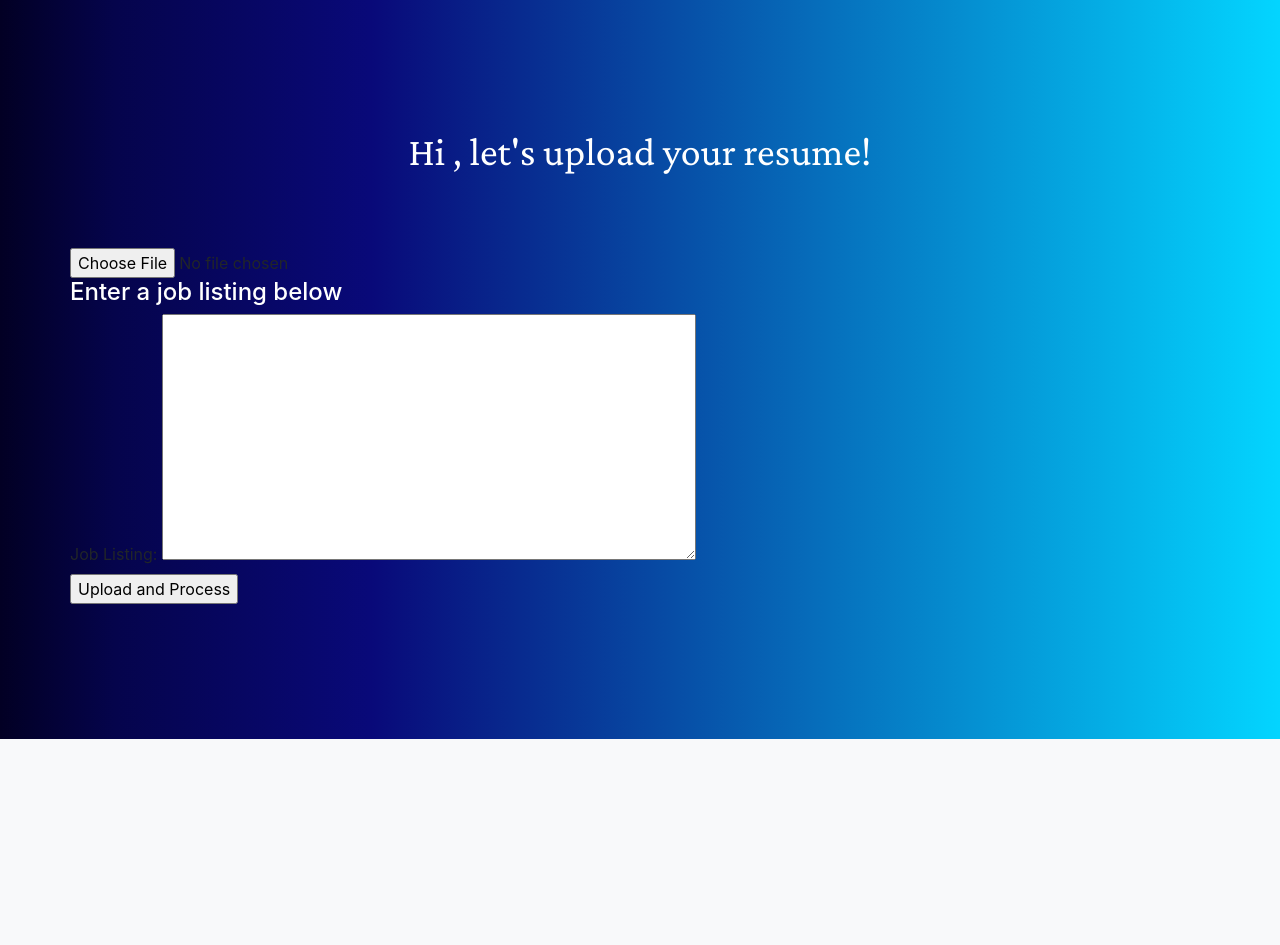
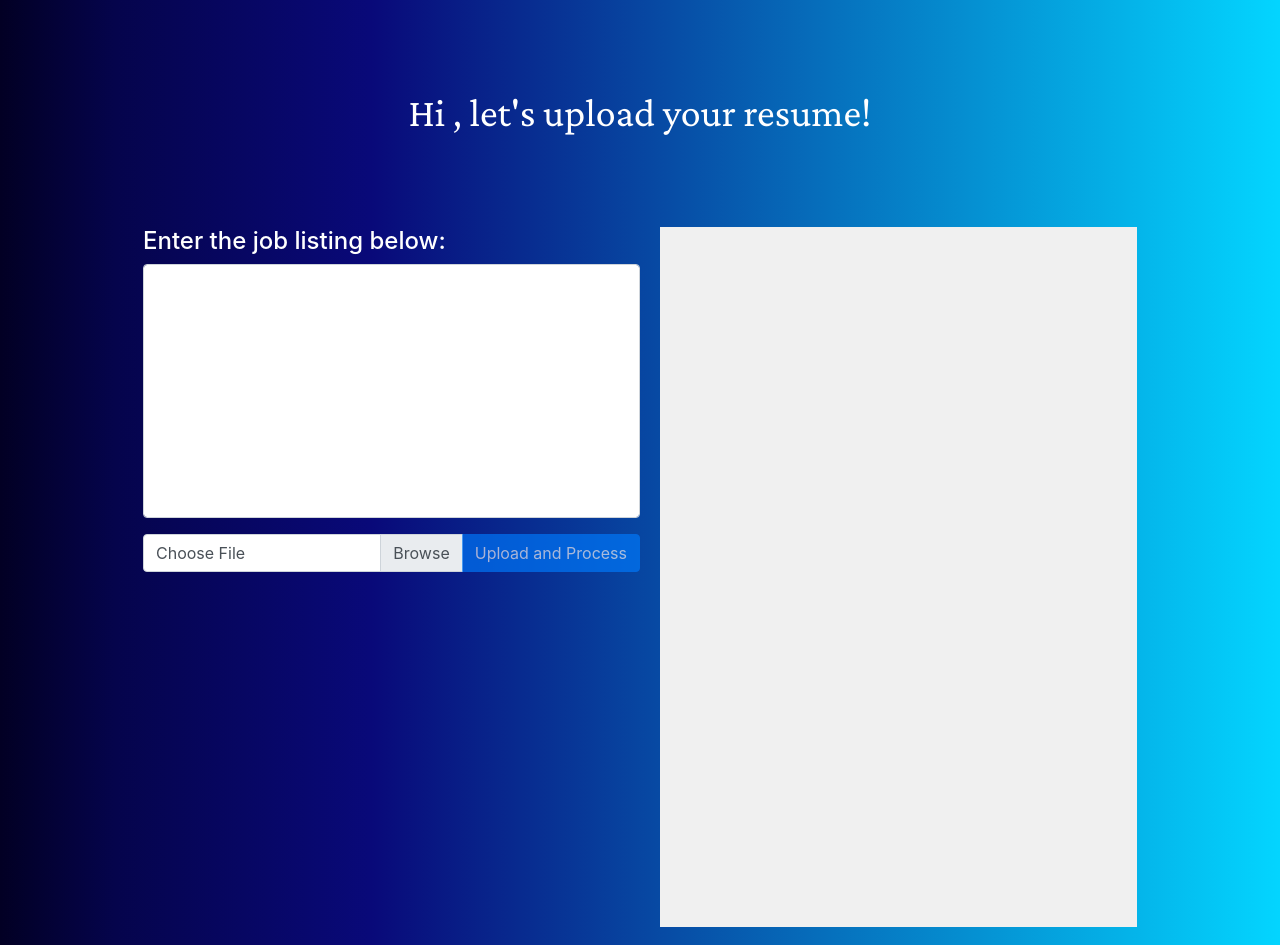
Before and after one commit to KRanpura/ResumeReviser, a Python web app: template flask/templates/mainpage.html in a window 1280 px wide. Shown: the part 61-1006 px from the top of the page. Before the commit the page ends 800 px from the top, so only its background shows below. Run offline with Jinja, Linux system fonts and the light colour scheme; the template is opened without the code that fills it, so the values that code supplies are empty; some libraries are stand-ins or nearby versions.

Commit message:
amend mainpage.html desgin

```diff
--- a/flask/templates/mainpage.html
+++ b/flask/templates/mainpage.html
@@ -5,7 +5,7 @@
     <meta name="viewport" content="width=device-width, initial-scale=1.0">
     <link rel="stylesheet" href="{{ url_for('static', filename='css/index.css') }}">
     <link rel="stylesheet" href="https://stackpath.bootstrapcdn.com/bootstrap/4.3.1/css/bootstrap.min.css">
-
+    <script src="https://code.jquery.com/jquery-3.6.4.min.js"></script>
     <title>Resume</title>
 </head>
 <style>
@@ -15,19 +15,71 @@
     }
     .container {
         padding-top: 5%;
+        display: flex;
+        flex-direction: column;
+        align-items: center;
+        justify-content: center;
     }
     .intro {
         text-align: center;
         font-family: "Crimson Pro";
-        padding-top: 10%;
+        padding-top: 7%;
     }
     .modal-content {
         color: black; /* Set text color to black for the modal content */
     }
-    #job_listing {
+    /* Container styles */
+    .main-container {
+        display: flex;
+        justify-content: center;
+        align-items: center;
+        height: 100vh;
+    }
 
+    /* Form and PDF preview container */
+    .container {
+        display: flex;
+        flex-direction: row; /* Updated to row to place items next to each other */
+        align-items: stretch;
+        width: 80%; /* Adjust as needed */
+        margin: 20px;
     }
-    /* Add more specific styles for other elements if needed */
+
+    /* Form styles */
+    form {
+        display: flex;
+        flex-direction: column;
+        width: 50%; /* Adjust as needed */
+        margin-right: 20px; /* Add margin for spacing */
+    }
+
+    /* File input styles */
+    input[type="file"] {
+        margin-bottom: 10px;
+    }
+
+    /* Textarea styles */
+    textarea {
+        width: 100%; /* Fill the available width */
+        height: 150px; /* Set a fixed height or adjust as needed */
+        resize: none; /* Disable textarea resizing */
+    }
+
+    /* PDF preview styles */
+    .pdf-preview {
+        flex: 1;
+        padding: 20px;
+        background-color: #f0f0f0;
+        overflow: auto; /* Enable scrolling if content overflows */
+        height: 700px;
+    }
+
+    /* Iframe styles */
+    iframe {
+        width: 100%;
+        height: 100%;
+        border: none;
+    }
 </style>
 <body>
     <nav class="navbar navbar-expand-lg navbar-light bg-light" id="nav-text">
@@ -59,40 +111,80 @@
 			</div>
 		</div>
 	</nav>
+
     <h1 class="intro">Hi {{ user.first_name }}, let's upload your resume!</h1>
-    <div class="container">
-    <div class="row">
-    <form action="{{ url_for('upload') }}" method="post" enctype="multipart/form-data">
-        <input type="file" name="pdf_file" accept=".pdf" required>
-        <br>
-        <h4>Enter a job listing below</h4>
-        <label for="job_listing">Job Listing:</label>
-        <textarea id="job_listing" name="job_listing" rows="10" cols="50"></textarea>
-        <br>
-        <input type="submit" value="Upload and Process">
-    </form>
+
+    <!-- Main Container -->
+    <div class="main-container">
+        <!-- Form and PDF preview container -->
+        <div class="container">
+
+            <!-- Form with Bootstrap styling -->
+            <form action="{{ url_for('upload') }}" method="post" enctype="multipart/form-data">
+                <h4>Enter the job listing below:</h4>
+                <textarea id="job_listing" name="job_listing" rows="10" cols="50" class="form-control"></textarea>
+
+                <div class="input-group mt-3">
+                    <div class="custom-file">
+                        <input type="file" class="custom-file-input" id="pdf_file" name="pdf_file" accept=".pdf" required>
+                        <label class="custom-file-label" for="pdf_file">Choose File</label>
+                    </div>
+                    <div class="input-group-append">
+                        <button class="btn btn-primary" type="submit" id="uploadBtn" disabled>Upload and Process</button>
+                    </div>
+                </div>
+            </form>
+
+            <script>
+                $(document).ready(function () {
+                    // Disable the button initially
+                    $('#uploadBtn').prop('disabled', true);
+
+                    // Enable the button when both file and textarea have content
+                    $('#pdf_file, #job_listing').on('input change', function () {
+                        var fileSelected = $('#pdf_file').val() !== '';
+                        var textEntered = $('#job_listing').val().trim() !== '';
+
+                        // Enable the button if both conditions are met
+                        $('#uploadBtn').prop('disabled', !(fileSelected && textEntered));
+
+                        // Update the "Choose File" label with the selected file's name
+                        if (fileSelected) {
+                            var fileName = $('#pdf_file')[0].files[0].name;
+                            $('.custom-file-label').text(fileName);
+                        } else {
+                            // If no file is selected, revert to the default label
+                            $('.custom-file-label').text('Choose File');
+                        }
+                    });
+                });
+            </script>
+
+            <!-- PDF Preview -->
+            <div class="pdf-preview">
+                {% if pdf_path %}
+                    <iframe src="{{ url_for('uploaded_file', filename=filename) }}" style="border: none;"></iframe>
+                {% endif %}
+            </div>
+
+        </div>
     </div>
-    <div class="col">
-    {% if pdf_path %}
-        <iframe src="{{ url_for('uploaded_file', filename=filename) }}" width="800" height="600" style="border: none;"></iframe>
-    {% endif %}
 
-    <div id="matchModal" class="modal">
+        <div id="matchModal" class="modal">
         <div class="modal-content">
             <span class="close">&times;</span>
             <h2>Match Percentage</h2>
             <p id="matchPercentage"></p>
-            <p id ="matchingWords"></p>
+            <p id="matchingWords"></p>
             <a href="/suggestions" id="suggestions">Suggestions for future career</a>
         </div>
     </div>
-    </div>
-    </div>
+
     <script src="https://code.jquery.com/jquery-3.3.1.slim.min.js"></script>
     <script src="https://cdnjs.cloudflare.com/ajax/libs/popper.js/1.14.7/umd/popper.min.js"></script>
     <script src="https://stackpath.bootstrapcdn.com/bootstrap/4.3.1/js/bootstrap.min.js"></script>
     <script>
-        document.addEventListener("DOMContentLoaded", function() {
+        document.addEventListener("DOMContentLoaded", function () {
             var modal = document.getElementById('matchModal');
             var span = document.getElementsByClassName("close")[0];
             var matchPercentage = document.getElementById('matchPercentage');
@@ -112,11 +204,11 @@
                 suggestions.innerHTML = "Suggestions for future career";
             {% endif %}
 
-            span.onclick = function() {
+            span.onclick = function () {
                 modal.style.display = "none";
             }
 
-            window.onclick = function(event) {
+            window.onclick = function (event) {
                 if (event.target == modal) {
                     modal.style.display = "none";
                 }
```
